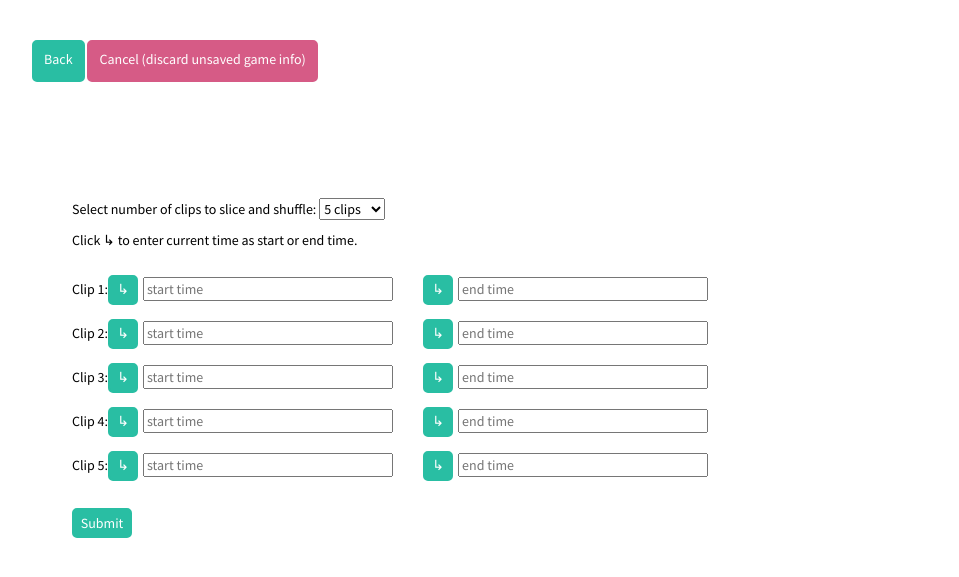
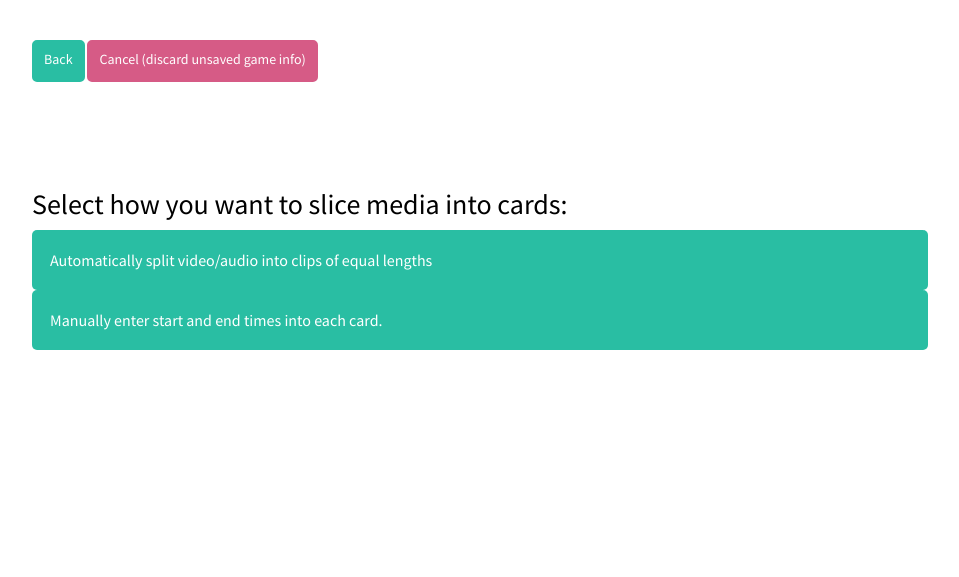
Before and after one commit to ksondjaja/dig_ital_postgres, a Flask app: page /scramble/createmedia in a window 1280 px wide. Shown: the part 50-627 px from the top of the page, without its empty margins (93-1052 px from the left). Run offline with Flask 2, Linux system fonts and the light colour scheme; the visitor is signed in with stand-in values (Sample User, id 1); data comes from the database, SQL or seed files in the repository; some libraries are stand-ins or nearby versions; some web fonts are replaced.

Commit message:
Edit Scramble create game features
Minimum card length is 3. Automatically create video & audio game cards of equal lengths.

```diff
--- a/app/blueprints/scramble/views.py
+++ b/app/blueprints/scramble/views.py
@@ -130,11 +130,11 @@ def playgame():
     game_difficulty = request.form["game_difficulty"]
 
     if game_difficulty == 'easy':
-        query = f"SELECT game_id, game_content, game_title, game_length FROM scramble_games WHERE is_approved=1 AND game_type='{played_game_type}' AND game_length<=7 ORDER BY RANDOM() LIMIT 1"
+        query = f"SELECT game_id, game_content, game_title, game_length FROM scramble_games WHERE is_approved=1 AND game_type='{played_game_type}' AND game_length<=6 ORDER BY RANDOM() LIMIT 1"
     elif game_difficulty == 'difficult':
         query = f"SELECT game_id, game_content, game_title, game_length FROM scramble_games WHERE is_approved=1 AND game_type='{played_game_type}' AND game_length>=11 ORDER BY RANDOM() LIMIT 1"
     else:
-        query = f"SELECT game_id, game_content, game_title, game_length FROM scramble_games WHERE is_approved=1 AND game_type='{played_game_type}' AND game_length>=8 and game_length<=10 ORDER BY RANDOM() LIMIT 1"
+        query = f"SELECT game_id, game_content, game_title, game_length FROM scramble_games WHERE is_approved=1 AND game_type='{played_game_type}' AND game_length>=7 and game_length<=10 ORDER BY RANDOM() LIMIT 1"
 
     game = db.execute(query).fetchone()
 
@@ -576,6 +576,7 @@ def cancelcreate():
         if game_type in ['audio', 'video']:
 
             if 'game_title' in session:
+                game_title = session.get('game_title')
                 util.delete_from_s3('temporary', game_title)
                 session.pop('game_title', None)
 
@@ -739,8 +740,8 @@ def createtext2b():
 
     game_length = len(game_content)
 
-    if game_length<5 or game_length>15:
-        return render_template("scramble/createtext1.html", game_content=game_content, game_input=game_input, message="Please enter between 5 and 15 sentences in the paragraph.")
+    if game_length<3 or game_length>15:
+        return render_template("scramble/createtext1.html", game_content=game_content, game_input=game_input, message="Please enter between 3 and 15 sentences in the paragraph.")
 
     session['game_content'] = game_content
     session['game_length'] = game_length
@@ -789,12 +790,12 @@ def uploadtmp():
             message = f"Please select a .mp4 video file sized under {max_mb}MB"
 
             if (size > max_mb*1024*1024) or (file_name[-1] not in ["mp4"]):
-                return render_template("scramble/createmedia.html", message=message, extension=extension, size=size)
+                return render_template("scramble/uploadmedia.html", message=message, extension=extension, max_mb=max_mb)
         elif game_type == 'audio':
             message = f"Please select a .mp3 or .wav audio file sized under {max_mb}MB"
 
             if (size > max_mb*1024*1024) or (file_name[-1] not in ["mp3", "wav"]):
-                return render_template("scramble/createmedia.html", message=message, extension=extension, size=size)
+                return render_template("scramble/uploadmedia.html", message=message, extension=extension, max_mb=max_mb)
 
 
         if uploaded_file.filename != '':
@@ -833,9 +834,45 @@ def createmedia():
     return render_template("scramble/createmedia2.html", media_temp_path=media_temp_path, media_format=media_format, game_content=game_content, game_input=game_input, game_type=game_type)
 
 
-@scramble.route('/previewmedia', methods=["POST"])
+@scramble.route('/mediaequal', methods=['POST'])
 @login_required
-def previewmedia():
+def mediaequal():
+
+    selection = request.form['timeequal']
+
+    game_length = int(request.form['equallengthcards'])
+
+    if selection=="whole":
+        starttime = 0
+        endtime = float(request.form.get('wholeduration'))
+    else:
+        starttime = float(request.form.get('mediastart'))
+        endtime = float(request.form.get('mediaend'))
+
+    full_media = f"{starttime} {endtime}"
+
+    media_length = (endtime-starttime)/game_length
+
+    game_content = dict()
+
+    for i in range(game_length):
+        startclip = i*media_length + starttime
+        endclip = (i+1)*media_length + starttime
+        game_content[i] = f"{startclip} {endclip}"
+
+    session['selection'] = selection
+    session['game_content'] = game_content
+    session['game_length'] = game_length
+
+    session['full_media'] = full_media
+    session['endtime'] = endtime
+
+    return redirect(url_for('scramble.previewmedia'))
+
+
+@scramble.route('/mediamanual', methods=["POST"])
+@login_required
+def mediamanual():
     """Store video start and end times entered into each card from multiple fields"""
 
     game_content = dict()
@@ -862,12 +899,12 @@ def previewmedia():
     session['game_length'] = game_length
     session['full_media'] = full_media
 
-    return redirect(url_for('scramble.previewmedia2'))
+    return redirect(url_for('scramble.previewmedia'))
 
 
-@scramble.route('/previewmedia2', methods=["GET"])
+@scramble.route('/previewmedia', methods=["GET"])
 @login_required
-def previewmedia2():
+def previewmedia():
     """Preview game content for audio or video game"""
 
     media_temp_path = session.get('media_temp_path')
@@ -877,9 +914,12 @@ def previewmedia2():
     full_media = session.get('full_media')
     game_type = session.get('game_type')
 
+    selection = session.get('selection')
+    endtime = session.get('endtime')
+
     session['media_path'] = media_temp_path
 
-    return render_template("scramble/previewmedia.html", game_type=game_type, game_content=game_content, media_temp_path=media_temp_path, media_format=media_format, full_media=full_media)
+    return render_template("scramble/previewmedia.html", game_type=game_type, game_content=game_content, media_temp_path=media_temp_path, media_format=media_format, full_media=full_media, selection=selection, endtime=endtime)
 
 
 # @scramble.route('/savemedia', methods=['GET'])
--- a/app/static/css/scramble/create.css
+++ b/app/static/css/scramble/create.css
@@ -77,6 +77,29 @@ button:active{
     width: 70vw;
     overflow-x: hidden;
 }
+
+.timeinput{
+    float: left;
+    margin-left: 0px;
+    margin-top: 0px;
+    padding: 1vw;
+    font-size: 12px;
+    background: #cfece7;
+    display: none;
+    width: 70vw;
+    overflow-x: hidden;
+}
+
+#selectstartendtimeequal{
+    display: none;
+    margin-bottom: 30px;
+}
+
+.timeequalradio{
+    width: 10px;
+    margin-right: 5px;
+}
+
 #inputform{
     display: none;
 }
@@ -179,11 +202,16 @@ audio{
     margin-left: 30px;
     width: 640px;
 }
+
+.playerarea{
+    margin-bottom: 40px;
+}
+
 .timeinput{
     margin-left: 40px;
     margin-top: 40px;
 }
-.starttime, .endtime{
+.starttime, .endtime, #startmedia, #endmedia{
     font-size: 14px;
     min-height: 30px;
     min-width: 30px;
--- a/app/templates/scramble/choosegames.html
+++ b/app/templates/scramble/choosegames.html
@@ -34,10 +34,10 @@
 
                 <h3>Choose Game Difficulty</h3>
                 <input type="radio" id="easy" name="game_difficulty" value="easy" checked/>
-                <label for="easy">Easy (5-7 cards)</label>
+                <label for="easy">Easy (3-6 cards)</label>
 
                 <input type="radio" id="medium" name="game_difficulty" value="medium"/>
-                <label for="medium">Medium (8-10 cards)</label>
+                <label for="medium">Medium (7-10 cards)</label>
 
                 <input type="radio" id="difficult" name="game_difficulty" value="difficult"/>
                 <label for="difficult">Difficult (11-15 cards)</label>
--- a/app/templates/scramble/createmedia2.html
+++ b/app/templates/scramble/createmedia2.html
@@ -19,6 +19,9 @@
     <script>
         document.addEventListener('DOMContentLoaded', function(){
 
+            var accordions = document.querySelectorAll('.accordion');
+            var previous;
+
             var player = document.querySelector('#player');
 
             var gameinput = '{{  game_input|safe  }}';
@@ -30,7 +33,8 @@
 
             var br = document.createElement("br");
 
-            document.querySelector('#inputform').style.display = "block"
+            document.querySelector('#inputform').style.display = "block";
+
 
             function addInput(a, mark, value){
                 var div = document.createElement("div")
@@ -87,6 +91,41 @@
                 }
             }
 
+            for (var i = 0; i < accordions.length; i++) {
+                accordions[i].onclick = function() {
+                    if(previous){
+                        previous.classList.toggle("active",false);
+                        previous.nextElementSibling.classList.toggle("show",false);
+                        previous.nextElementSibling.style.display = "none";
+                        previous.style.background = "#29bea3";
+                    }
+                    this.classList.toggle("active");
+                    this.nextElementSibling.classList.toggle("show");
+                    this.nextElementSibling.style.display = "block";
+                    this.style.background = "#229983";
+
+                    previous=this;
+                }
+            }
+
+            document.querySelector('#timeequalselect').addEventListener('click', function(){
+                console.log('select');
+                document.querySelector('#selectstartendtimeequal').style.display = 'block';
+            });
+
+            document.querySelector('#timeequalwhole').addEventListener('click', function(){
+                console.log('whole');
+                document.querySelector('#selectstartendtimeequal').style.display = 'none';
+            });
+
+            document.querySelector('#startmedia').addEventListener('click', getStart);
+            document.querySelector('#endmedia').addEventListener('click', getStart);
+
+            player.addEventListener('loadedmetadata', function(){
+                document.querySelector('#wholeduration').value = player.duration;
+                console.log(player.duration)
+            });
+
 
             if(n >0){
                 document.querySelector('#segmentnumber').value = `${n}`;
@@ -107,7 +146,7 @@
                     var thistimebttn = document.querySelectorAll(`button[data-tindex='${i}']`);
                 }
             }else{
-                for(var i=0; i<5; i++){
+                for(var i=0; i<3; i++){
                     var label = document.createElement("label");
                     label.innerHTML = `Clip ${i+1}:  `;
                     label.setAttribute("for", `start${i}`);
@@ -121,7 +160,7 @@
 
                     var thistimebttn = document.querySelectorAll(`button[data-tindex='${i}']`);
                 }
-                var n = 5;
+                var n = 3;
             }
 
             var clipstart = document.querySelectorAll('.starttime');
@@ -197,6 +236,7 @@
         </div>
         <div class="main">
 
+            <div class="playerarea">
                 {% if game_type == 'video' %}
                     <video id="player" class="video-js" preload="auto" width="640" height="360" data-setup="{}" controls>
                         <source src={{ media_temp_path|safe }} type={{  media_format|safe  }}>
@@ -206,10 +246,64 @@
                         <source src={{ media_temp_path|safe }} type={{  media_format|safe  }}>
                     </audio>
                 {% endif %}
+            </div>
 
+
+            <h3>Select how you want to slice media into cards:</h3>
+            <button class="accordion">Automatically split video/audio into clips of equal lengths</button>
+            <div class="timeinput">
+                <form action={{  url_for('scramble.mediaequal')  }} method="post">
+                    <div>
+                        <label for="equallengthcards">Select number of clips to slice the video/audio into:</label>
+                        <select id="equallengthcards" name="equallengthcards">
+                            <option value="3">3 clips</option>
+                            <option value="4">4 clips</option>
+                            <option value="5">5 clips</option>
+                            <option value="6">6 clips</option>
+                            <option value="7">7 clips</option>
+                            <option value="8">8 clips</option>
+                            <option value="9">9 clips</option>
+                            <option value="10">10 clips</option>
+                            <option value="11">11 clips</option>
+                            <option value="12">12 clips</option>
+                            <option value="13">13 clips</option>
+                            <option value="14">14 clips</option>
+                            <option value="15">15 clips</option>
+                        </select>
+                    </div>
+
+                    <div class="timeequalrad">
+                        <input class="timeequalradio" type="radio" id="timeequalwhole" name="timeequal" value="whole" checked>
+                        <label for="timeequalwhole">Use entire video/audio file</label>
+                        <div style="display:none">
+                            <input id="wholeduration" name="wholeduration" type="text">
+                        </div>
+                        <br>
+                        <p>OR</p>
+                        <input class="timeequalradio" type="radio" id="timeequalselect" name="timeequal" value="select">
+                        <label for="timeequalselect">Select start and end time of the full video/audio you want to slice.</label>
+
+                        <div id="selectstartendtimeequal">
+                            <button id="startmedia" type="button" data-tindex="x">&#8627</button>
+                            <input id="startx" name="mediastart" placeholder="Start Time">&nbsp;
+                            <button id="endmedia" type="button" data-tindex="y">&#8627</button>
+                            <input id="starty" name="mediaend" placeholder="End Time">
+                            <br>
+                        </div>
+                    <br>
+                    <button type="submit">Submit</button>
+                    </div>
+
+                </form>
+                <br>
+            </div>
+
+            <button class="accordion">Manually enter start and end times into each card.</button>
             <div class="timeinput">
                 <label for="segmentnumber">Select number of clips to slice and shuffle:</label>
                 <select id="segmentnumber" name="segmentnumber">
+                    <option value="3">3 clips</option>
+                    <option value="4">4 clips</option>
                     <option value="5">5 clips</option>
                     <option value="6">6 clips</option>
                     <option value="7">7 clips</option>
@@ -225,7 +319,7 @@
                 <br>
                 <div id="inputform">
                     <p>Click &#8627 to enter current time as start or end time.</p>
-                    <form action={{  url_for('scramble.previewmedia')  }} method="post">
+                    <form action={{  url_for('scramble.mediamanual')  }} method="post">
                         <div id="inputfields"></div>
                         <br>
                         <button type="submit">Submit</button>
--- a/app/templates/scramble/reorder.html
+++ b/app/templates/scramble/reorder.html
@@ -24,7 +24,7 @@
             {% if game_type=='text' %}
                 <a href={{ url_for('scramble.previewtext')  }}><div class="fakebutton"><div class="fakebuttontext">Back</div></div></a>
             {% elif game_type=='video' or game_type=='audio' %}
-                <a href={{ url_for('scramble.previewmedia2')  }}><div class="fakebutton"><div class="fakebuttontext">Back</div></div></a>
+                <a href={{ url_for('scramble.previewmedia')  }}><div class="fakebutton"><div class="fakebuttontext">Back</div></div></a>
             {% endif %}
 
         {% elif mode=='game' %}
--- a/config.py
+++ b/config.py
@@ -14,6 +14,7 @@ class Config:
     UPLOAD_DIRECTORY = os.path.join('app', 'static', 'res', 'uploads')
     UPLOAD_DIRECTORY_TMP = os.path.join('app', 'static', 'res', 'tmp')
     SQLALCHEMY_DATABASE_URI = os.environ['DATABASE_URL']
+    SQLALCHEMY_TRACK_MODIFICATIONS = False
 
     @staticmethod
     def init_app(app):
```
Also changed, not shown: app/blueprints/scramble/util.py (+0 -14 lines), app/templates/scramble/createtext1.html (+6 -4 lines), app/templates/scramble/previewmedia.html (+6 -1 lines). Lines whose indentation alone changed are shown as unchanged.
